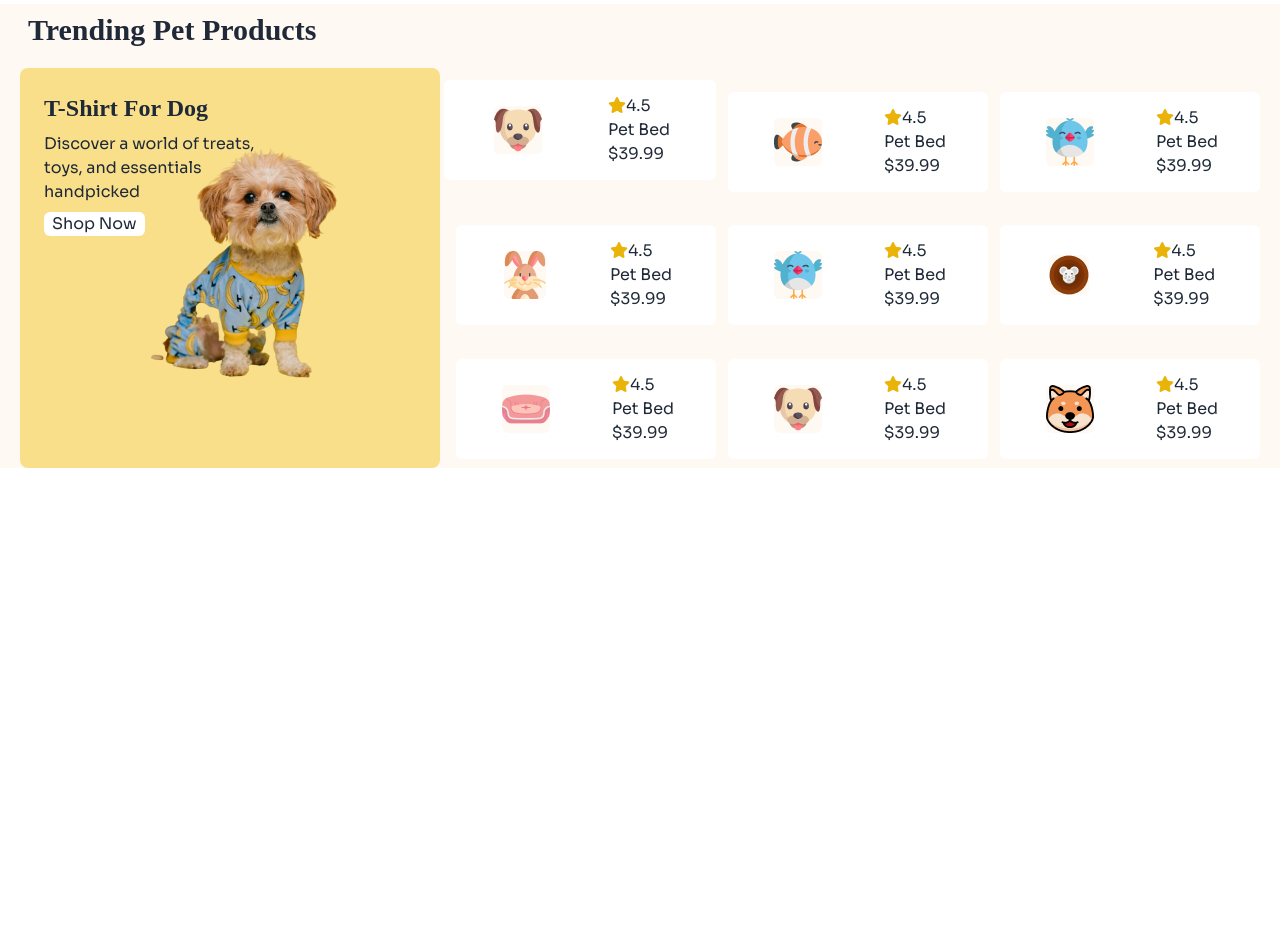
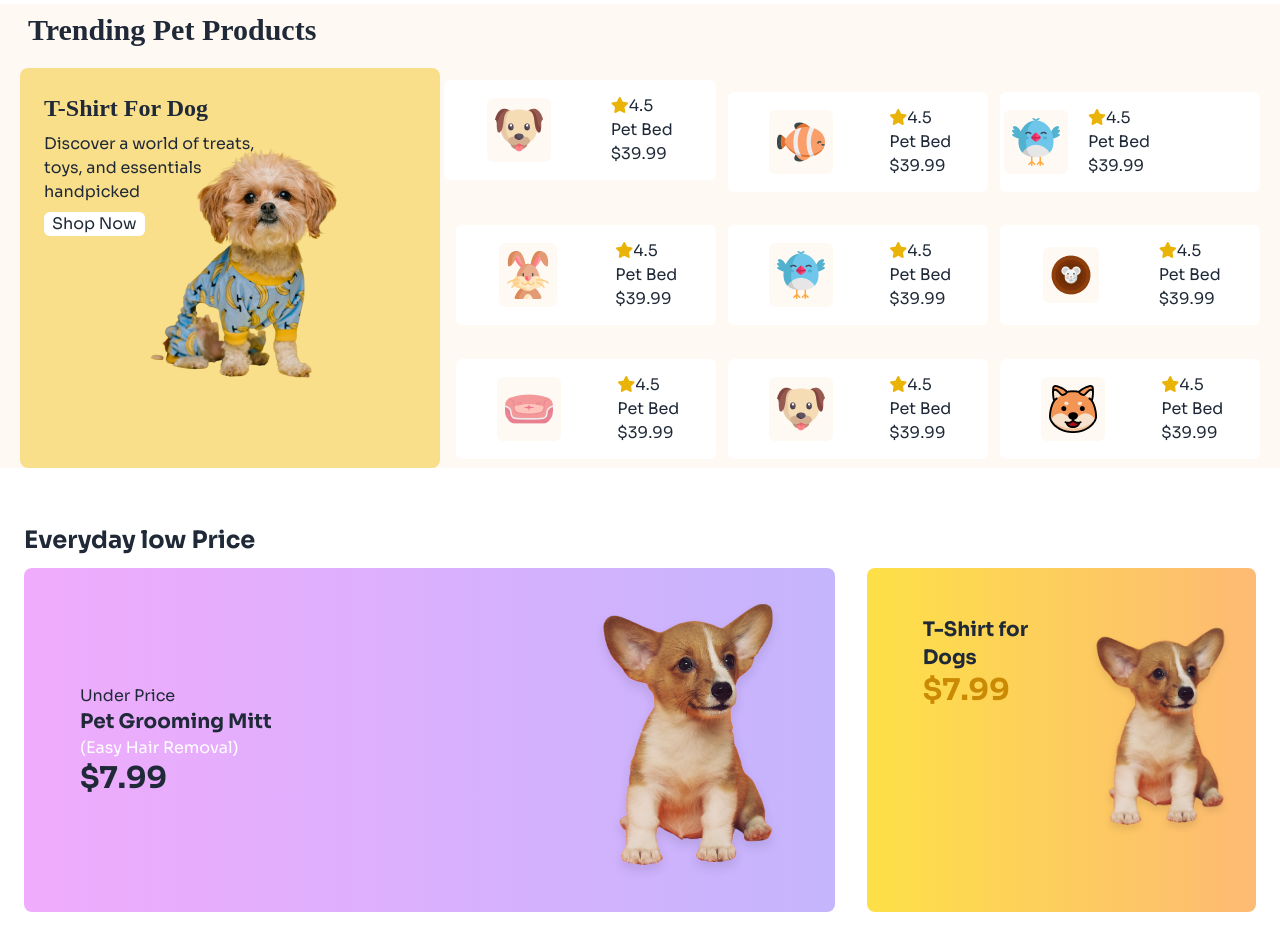
Before and after one commit to tahsin126/assignment-3, a plain HTML site: page index.html in a window 1280 px wide. Shown: the part 980-1930 px from the top of the page. Before the commit the page ends 1460 px from the top, so only its background shows below. Drawn offline with nearby package versions, Linux system fonts and the light colour scheme; a web font is replaced by a local one.

```diff
--- a/index.html
+++ b/index.html
@@ -176,8 +176,8 @@
         <div class="ml-5 space-y-3">
             <h1 class="text-3xl font-bold adlam-font p-2">Trending Pet Products</h1>
             <div class="grid grid-cols-1 md:grid-cols-3 space-y-3 space-x-1 w-full md:h-[400px] my-8">
-                <div class="bg-[rgb(249,223,138)]  rounded-lg  h-[400px] w-full mr-6">
-                    <div class="absolute top-16 p-6 space-y-2 max-w-[300px]">
+                <div class="bg-[rgb(249,223,138)]  rounded-lg  h-[400px] w-full mr-7">
+                    <div class="absolute top-16 p-6 space-y-2 max-w-[300px] ">
                         <h1 class="text-2xl font-bold adlam-font ">T-Shirt For Dog</h1>
                         <p>Discover a world of treats, toys, and essentials handpicked </p>
                         <button class="bg-white px-2 rounded-md">Shop Now</button>
@@ -188,8 +188,8 @@
                 </div>
                 <div class=" grid grid-cols-2 md:grid-cols-3 space-y-3 space-x-3 pr-5 col-span-2 md:h-[400px]">
                     <div class="bg-white border-gray-400 rounded-md flex items-center justify-evenly h-[100px] gap-4 hidden md:flex">
-                        <div class="p-1">
-                            <img class=" bg-[rgb(255,249,244)] rounded-md" src="./assets/dog-cartoon.png" alt="">
+                        <div class="">
+                            <img class=" bg-[rgb(255,249,244)] rounded-md p-2" src="./assets/dog-cartoon.png" alt="">
                         </div>
                         <div>
                             <p><i class="fa-solid fa-star text-yellow-500"></i>4.5</p>
@@ -200,7 +200,17 @@
 
                     <div class="bg-white border-gray-400 rounded-md flex items-center justify-evenly h-[100px] gap-4">
                         <div class="p-1">
-                            <img class=" bg-[rgb(255,249,244)] rounded-md" src="./assets/fish-cartoon.png" alt="">
+                            <img class=" bg-[rgb(255,249,244)] rounded-md p-2" src="./assets/fish-cartoon.png" alt="">
+                        </div>
+                        <div>
+                            <p><i class="fa-solid fa-star text-yellow-500"></i>4.5</p>
+                            <h1>Pet Bed</h1>
+                            <p>$39.99</p>
+                        </div>
+                    </div>
+                    <div class="bg-white border-gray-400 rounded-md flex items-center  h-[100px] gap-4">
+                        <div class="p-1">
+                            <img class=" bg-[rgb(255,249,244)] rounded-md p-2" src="./assets/bird-cartoon.png" alt="">
                         </div>
                         <div>
                             <p><i class="fa-solid fa-star text-yellow-500"></i>4.5</p>
@@ -210,7 +220,7 @@
                     </div>
                     <div class="bg-white border-gray-400 rounded-md flex items-center justify-evenly h-[100px] gap-4">
                         <div class="p-1">
-                            <img class=" bg-[rgb(255,249,244)] rounded-md" src="./assets/bird-cartoon.png" alt="">
+                            <img class=" bg-[rgb(255,249,244)] rounded-md p-2" src="./assets/rabbit-cartoon.png" alt="">
                         </div>
                         <div>
                             <p><i class="fa-solid fa-star text-yellow-500"></i>4.5</p>
@@ -220,7 +230,7 @@
                     </div>
                     <div class="bg-white border-gray-400 rounded-md flex items-center justify-evenly h-[100px] gap-4">
                         <div class="p-1">
-                            <img class=" bg-[rgb(255,249,244)] rounded-md" src="./assets/rabbit-cartoon.png" alt="">
+                            <img class=" bg-[rgb(255,249,244)] rounded-md p-2" src="./assets/bird-cartoon.png" alt="">
                         </div>
                         <div>
                             <p><i class="fa-solid fa-star text-yellow-500"></i>4.5</p>
@@ -230,7 +240,7 @@
                     </div>
                     <div class="bg-white border-gray-400 rounded-md flex items-center justify-evenly h-[100px] gap-4">
                         <div class="p-1">
-                            <img class=" bg-[rgb(255,249,244)] rounded-md" src="./assets/bird-cartoon.png" alt="">
+                            <img class=" bg-[rgb(255,249,244)] rounded-md p-2" src="./assets/mouse-cartoon.png" alt="">
                         </div>
                         <div>
                             <p><i class="fa-solid fa-star text-yellow-500"></i>4.5</p>
@@ -240,7 +250,7 @@
                     </div>
                     <div class="bg-white border-gray-400 rounded-md flex items-center justify-evenly h-[100px] gap-4">
                         <div class="p-1">
-                            <img class=" bg-[rgb(255,249,244)] rounded-md" src="./assets/mouse-cartoon.png" alt="">
+                            <img class=" bg-[rgb(255,249,244)] rounded-md p-2" src="./assets/pet-couch.png" alt="">
                         </div>
                         <div>
                             <p><i class="fa-solid fa-star text-yellow-500"></i>4.5</p>
@@ -250,7 +260,7 @@
                     </div>
                     <div class="bg-white border-gray-400 rounded-md flex items-center justify-evenly h-[100px] gap-4">
                         <div class="p-1">
-                            <img class=" bg-[rgb(255,249,244)] rounded-md" src="./assets/pet-couch.png" alt="">
+                            <img class=" bg-[rgb(255,249,244)] rounded-md p-2" src="./assets/dog-cartoon.png" alt="">
                         </div>
                         <div>
                             <p><i class="fa-solid fa-star text-yellow-500"></i>4.5</p>
@@ -260,17 +270,7 @@
                     </div>
                     <div class="bg-white border-gray-400 rounded-md flex items-center justify-evenly h-[100px] gap-4">
                         <div class="p-1">
-                            <img class=" bg-[rgb(255,249,244)] rounded-md" src="./assets/dog-cartoon.png" alt="">
-                        </div>
-                        <div>
-                            <p><i class="fa-solid fa-star text-yellow-500"></i>4.5</p>
-                            <h1>Pet Bed</h1>
-                            <p>$39.99</p>
-                        </div>
-                    </div>
-                    <div class="bg-white border-gray-400 rounded-md flex items-center justify-evenly h-[100px] gap-4">
-                        <div class="p-1">
-                            <img class=" bg-[rgb(255,249,244)] rounded-md" src="./assets/cat-cartoon.png" alt="">
+                            <img class=" bg-[rgb(255,249,244)] rounded-md p-2" src="./assets/cat-cartoon.png" alt="">
                         </div>
                         <div>
                             <p><i class="fa-solid fa-star text-yellow-500"></i>4.5</p>
@@ -282,6 +282,43 @@
             </div>
         </div>
       </section>
+
+      <!-- low price section -->
+       <section class="my-14 mx-6 space-y-3 ">
+        <h1 class=" font-bold text-2xl font-adlam-font">Everyday low Price</h1>
+        <div class="grid gridc md:grid-cols-3 gap-8">
+            <!-- card 1 -->
+            <div class="items-center rounded-lg  bg-gradient-to-r from-fuchsia-300 to-violet-300 flex md:col-span-2 relative">
+
+                <div class="spacee-y-3  pl-14 w-full ">
+                    <p>Under Price</p>
+                  <h2 class="font-bold font-adalam-font text-xl">Pet Grooming Mitt</h2>
+                  <p class="text-white">(Easy Hair Removal)</p>
+                  <p class="font-bold font-adalam-font text-3xl">$7.99</p>
+
+                </div>
+                <div class="flex justify-end ">
+                    <img class=" p-5"
+                      src="./assets/cute-dog-mid.png" />
+                </div>
+              </div>
+              <!-- card 2 -->
+              <div class="pt-12 rounded-lg  bg-gradient-to-r from-yellow-300 to-orange-300 flex ">
+
+                <div class="spacee-y-3  pl-14 w-full">
+
+                  <h2 class="font-bold font-adalam-font text-xl">T-Shirt for Dogs</h2>
+
+                  <p class="font-bold font-adalam-font text-3xl text-yellow-600">$7.99</p>
+
+                </div>
+                <div class="justify-end">
+                    <img
+                      src="./assets/cute-dog-mid.png" />
+                </div>
+              </div>
+        </div>
+       </section>
       </main>
       <!-- footer section -->
        <footer>
```
